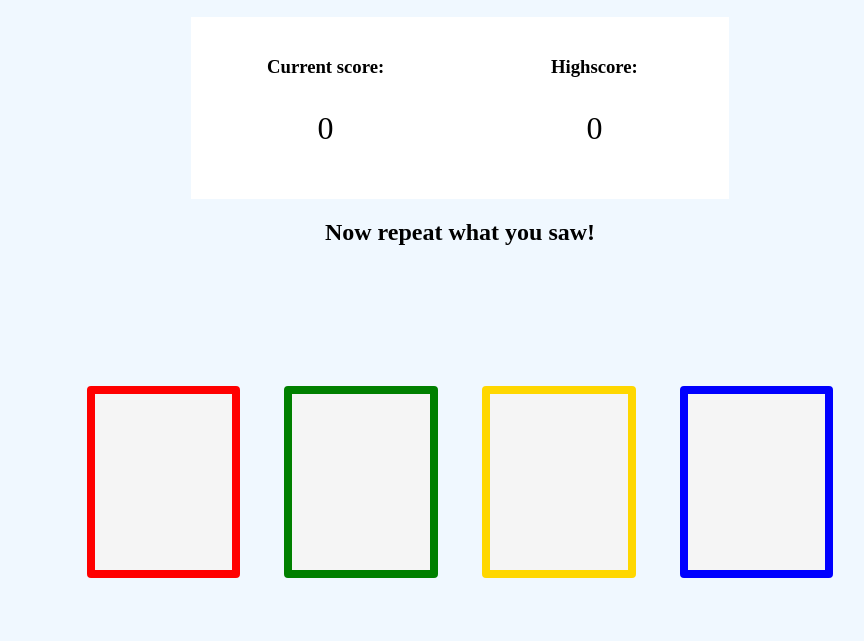
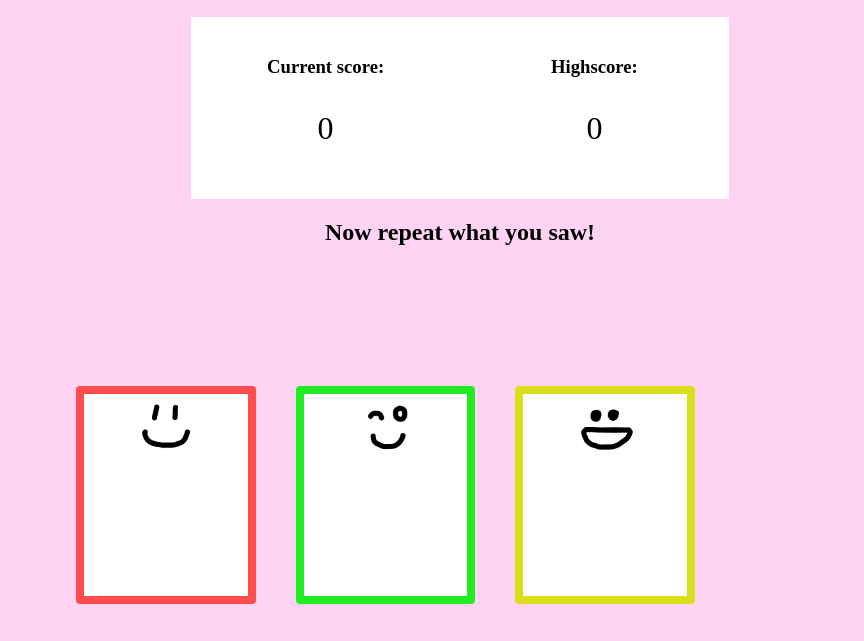
Before and after one commit to calvenable/memorygame, a plain HTML site: page index.html in a window 1280 px wide. Both pictures are taken after a click on the button "Start". Shown: the part 128-769 px from the top of the page, without its empty margins (180-1044 px from the left). Drawn offline with Linux system fonts and the light colour scheme.

Commit message:
Added faces to the buttons

```diff
--- a/index.html
+++ b/index.html
@@ -26,11 +26,23 @@
     <h2 id="status">Press Start to begin</h2>
     <button id="startBtn" onclick="start()">Start</button>
 
-    <div class="Buttons">
-        <button class="colour" id="redBtn" onclick="buttonPressed('red')"></button>
-        <button class="colour" id="greenBtn" onclick="buttonPressed('green')"></button>
-        <button class="colour" id="yellowBtn" onclick="buttonPressed('yellow')"></button>
-        <button class="colour" id="blueBtn" onclick="buttonPressed('blue')"></button>
+    <div class="buttons">
+        <div class="colour" id="redBtn" onclick="buttonPressed('red')">
+            <img class="happy" src="src/face1.png"/>
+            <img class="sad" src="src/face1sad.png" hidden/>
+        </div>
+        <div class="colour" id="greenBtn" onclick="buttonPressed('green')">
+            <img class="happy" src="src/face2.png"/>
+            <img class="sad" src="src/face2sad.png" hidden/>
+        </div>
+        <div class="colour" id="yellowBtn" onclick="buttonPressed('yellow')">
+            <img class="happy" src="src/face3.png"/>
+            <img class="sad" src="src/face3sad.png" hidden/>
+        </div>
+        <div class="colour" id="blueBtn" onclick="buttonPressed('blue')">
+            <img class="happy" src="src/face4.png"/>
+            <img class="sad" src="src/face4sad.png" hidden/>
+        </div>
     </div>
 </body>
 </html>
--- a/scripts.js
+++ b/scripts.js
@@ -5,12 +5,12 @@
 const colours = ['red', 'yellow', 'green', 'blue'];
 let startingColours = [...colours]; // Shallow copy
 const flashColours = {
-    'red': 'red',
-    'green': 'green',
-    'yellow': 'gold',
-    'blue': 'blue'
+    'red': '#ff4c4c',
+    'green': '#21eb21',
+    'yellow': '#dbdf1a',
+    'blue': '#14bcff'
 }
-const defaultColour = 'whitesmoke';
+const defaultColour = '#ffffff';
 
 let currentSequence = [];
 let inputSequence = [];
@@ -39,6 +39,7 @@ async function start() {
     currentSequence = [];
     inputSequence = [];
     hideStartButton();
+    await showHappyFaces();
     scoreCounter.innerHTML = score;
     highscoreCounter.innerHTML = highscore;
 
@@ -124,6 +125,7 @@ async function buttonPressed(colour) {
         } else {
             // Mistake! End the game.
             statusLabel.innerHTML = "<em>Oh no! That wasn't right!</em>";
+            await hideHappyFaces();
             gameEnd = false;
             await sleep(1000);
             showStartButton();
@@ -159,3 +161,22 @@ function showStartButton() {
     startButton.style.visibility = 'visible';
     startButton.innerHTML = 'Start New Game';
 }
+
+async function showHappyFaces() {
+    await setFaces(true);
+}
+
+async function hideHappyFaces() {
+    await setFaces(false);
+}
+
+async function setFaces(toHappy) {
+    let happyFaces = document.getElementsByClassName("happy");
+    let sadFaces = document.getElementsByClassName("sad");
+
+    for (let i=0; i<happyFaces.length; i++) {
+        happyFaces[i].hidden = !toHappy;
+        sadFaces[i].hidden = toHappy;
+        await sleep(100);
+    }
+}
--- a/styles.css
+++ b/styles.css
@@ -1,7 +1,7 @@
 body {
     text-align: center;
     margin: 5vh 15vw 10vh;
-    background-color:aliceblue;
+    background-color:#ffd3f3;
 }
 
 .column {
@@ -27,11 +27,11 @@ body {
     font-size: xx-large;
 }
 
-button {
+button, .buttons div {
     margin: 20px;
     padding: 5px;
     border-radius: 4px;
-    background-color:whitesmoke;
+    background-color:white;
 }
 
 #startBtn {
@@ -39,33 +39,41 @@ button {
     height: 60px;
 }
 
-button.colour {
+.buttons .colour {
+    float: left;
     width: 12vw;
     height: 15vw;
     border-width: 8px;
     border-style: solid;
     margin-top: 20px;
     transition: width .3s, height .3s, margin-top .3s;
+
+    text-align: center;
 }
 
-button.selected {
-    /*width: 15vw !important;*/
+.buttons .selected {
     height: 16vw !important;
     margin-top: 0px !important;
 }
 
 #redBtn {
-    border-color: red;
+    border-color: #ff4c4c;
+    margin-left: 5vw;
 }
 
 #greenBtn {
-    border-color: green;
+    border-color: #21eb21;
 }
 
 #yellowBtn {
-    border-color: gold;
+    border-color: #dbdf1a;
 }
 
 #blueBtn {
-    border-color: blue;
+    border-color: #14bcff;
 }
+
+.buttons div img {
+    width: 5vw;
+    height: 5vw;
+}
```
Also changed, not shown: src/face1.png (added), src/face1sad.png (added), src/face2.png (added), src/face2sad.png (added), src/face3.png (added), src/face3sad.png (added), src/face4.png (added), src/face4sad.png (added).
